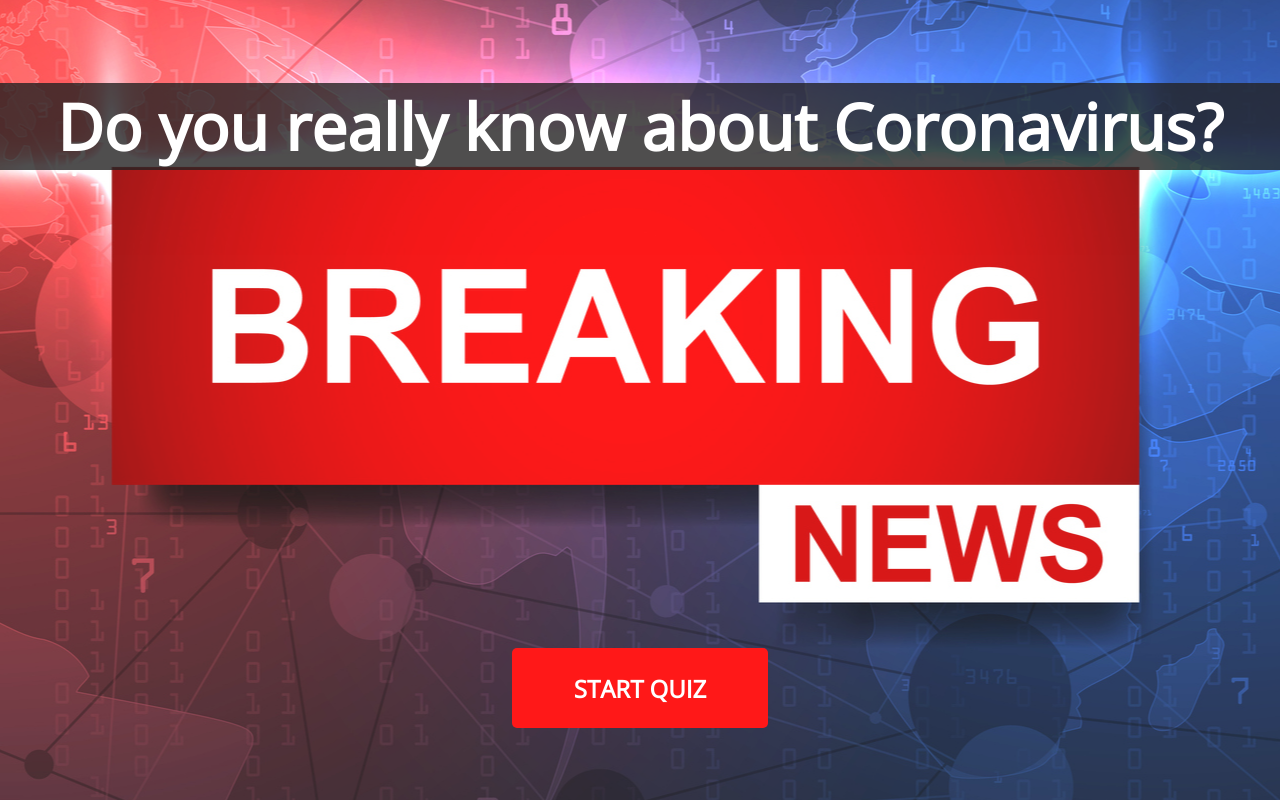
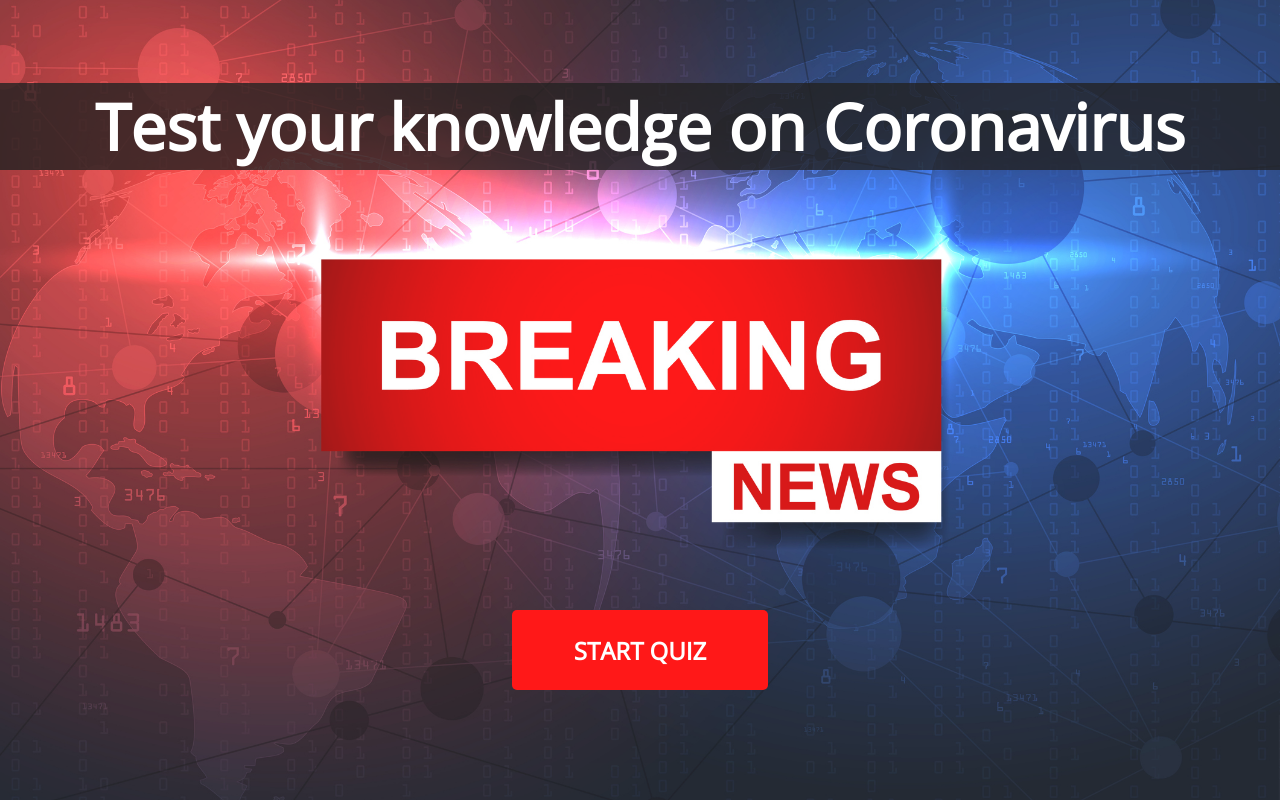
Before and after one commit to klpetersen/just-in-case-front-end, a React (Create React App) app: page / in a window 1280 px wide. Built offline with nearby package versions, Linux system fonts and the light colour scheme; no server answers.

Commit message:
some fixes

```diff
--- a/src/components/FrontPage.js
+++ b/src/components/FrontPage.js
@@ -6,7 +6,7 @@ export default function FrontPage(props) {
     return (
         <div class='container'>
             <div className='front-title-container'>
-                <h1>Do you really know about Coronavirus?</h1>
+                <h1>Test your knowledge on Coronavirus</h1>
             </div>
             <div className='start-btn-container'>
                 <button onClick={props.toggleStartQuiz} className='start-btn'>START QUIZ</button>
--- a/src/components/Question.js
+++ b/src/components/Question.js
@@ -69,7 +69,7 @@ export default function Question(props) {
                 >
                     <p className="answer-title bold">Answer: {props.questions.answer.toString().toUpperCase()}</p>
                     <p className="answer-description">{props.questions.reason}</p>
-                    <button className='question-button'
+                    <button className='question-button '
                         onClick={() => handleNext()}
                     >Next</button>
                 </div>
--- a/src/css/FrontPage.css
+++ b/src/css/FrontPage.css
@@ -2,9 +2,12 @@
   background: url(../images/breaking-news-final.jpg);
   background-repeat: no-repeat;
   background-position: center;
-  width: 100%;
+  background-size: cover;
+  width: 100vw;
   height: 100vh;
-  margin: auto;
+  display: flex;
+  flex-direction: column;
+  justify-content: space-between;
   text-align: center;
   padding-top: 2rem;
   opacity: 0.9;
@@ -18,7 +21,7 @@
 }
 
 .start-btn-container {
-  margin-top: 35%
+  margin-bottom: 10vh;
 }
 
 .start-btn {
--- a/src/css/Question.css
+++ b/src/css/Question.css
@@ -62,13 +62,18 @@ p {
   margin-right: 20px;
 }
 
+.question-button:active,
+.question-button:hover {
+  background-color: white;
+}
+
 .disabled-button{
   background-color: #bfbfbf;
   color: #a6a6a6;
 }
 
 .correct-button{
-  background-color: yellow;
+  background-color: rgb(114, 184, 93);
   color: black;
 }
 
```
